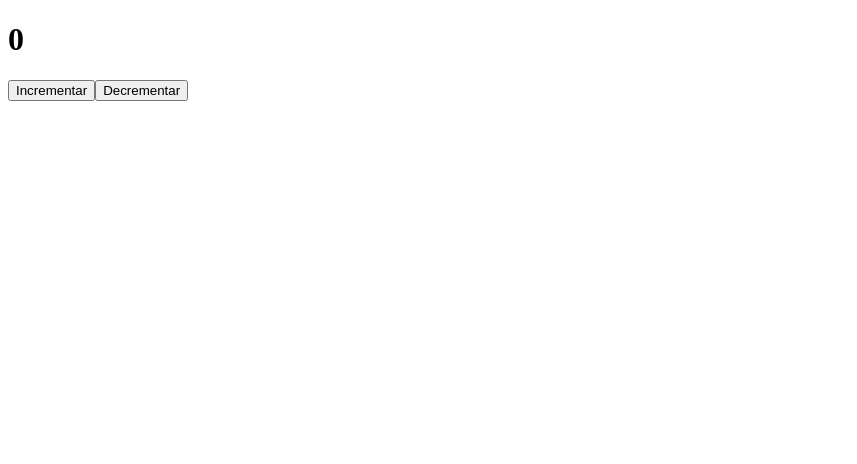
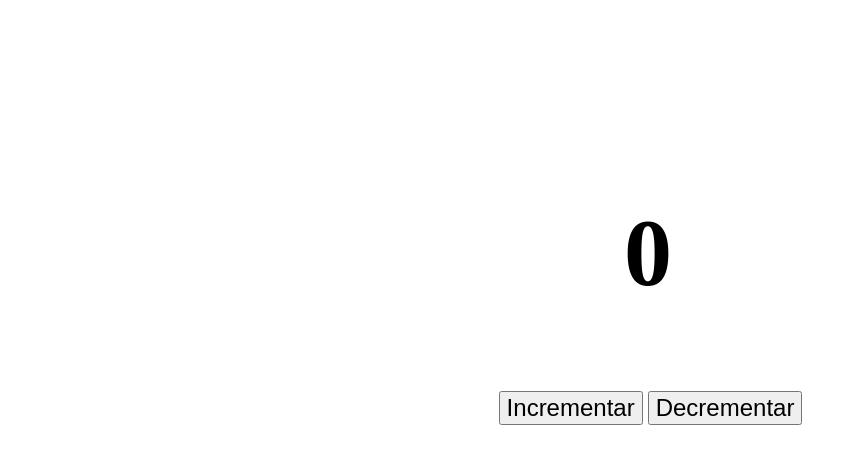
Before and after one commit to Marcelocoelhop/teste-pratico, a Next.js app in the folder next-react/: page / in a window 1280 px wide. Shown: the top 464 px of the page, without its empty margins (0-857 px from the left). Built offline with nearby package versions, Linux system fonts and the light colour scheme.

Commit message:
Implementando contador com operação de incremento e decremento

```diff
--- a/next-react/pages/index.js
+++ b/next-react/pages/index.js
@@ -3,25 +3,54 @@ import { useState } from "react";
 export default function Contador() {
   const [count, setCount] = useState(0);
 
-  const increment = () => {};
+  const increment = () => {
+    setCount(count + 1);
+  };
 
-  const decrement = () => {};
+  const decrement = () => {
+    setCount(count - 1);
+  };
 
   return (
+    <div
+      style={{
+        display: 'flex',
+        flexDirection: 'column',
+        alignItems: 'center',
+        justifyContent: 'center',
+        fontSize: '300%',
+        position: 'absolute',
+        width: '100%',
+        height: '100%',
+        top: '-15%',
+      }}>
+
+      <h1>{count}</h1>
+
       <div>
-      <h1>0</h1>
         <button
+          style={{
+            fontSize: '50%',
+            position: 'relative',
+            marginLeft: '5px',
+          }}
           type='button'
           onClick={increment}
         >
           Incrementar
         </button>
         <button
+          style={{
+            fontSize: '50%',
+            position: 'relative',
+            marginLeft: '5px',
+          }}
           type='button'
           onClick={decrement}
         >
           Decrementar
         </button>
       </div>
+    </div>
   );
 }
```
Lines whose indentation alone changed are shown as unchanged.
